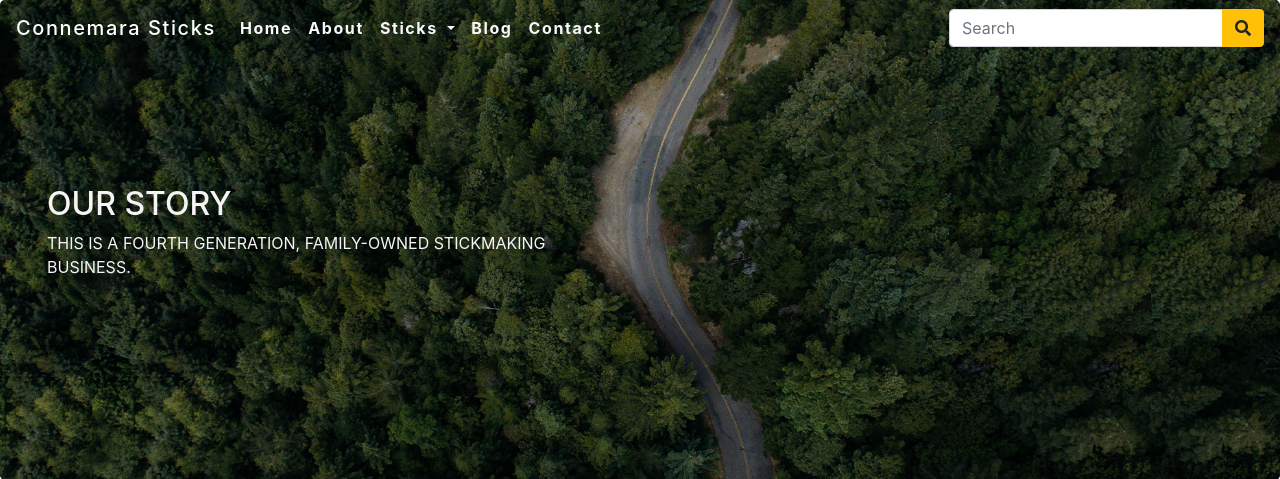
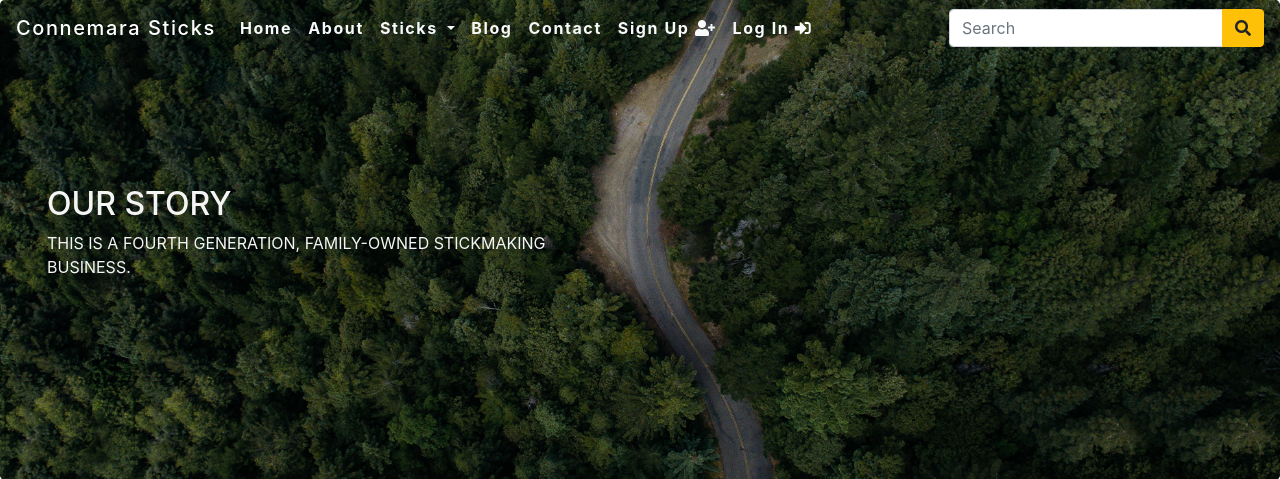
Before and after one commit to Squelsh84/connemara-sticks-ms4, a Django app: page /about/ in a window 1280 px wide. Shown: the top 479 px of the page. Run offline with Django 3.2, Linux system fonts and the light colour scheme; data that the repository does not hold is empty; some libraries are stand-ins or nearby versions.

Commit message:
In the navbar there is a log in and sign up button added. When logged in displays customers name.

```diff
--- a/templates/base.html
+++ b/templates/base.html
@@ -54,6 +54,30 @@
         <li class="nav-item">
           <a class="nav-link text-light font-weight-bold  " href="{% url 'contact' %}">Contact</a>
         </li>
+        {% if request.user.is_authenticated and request.user.first_name %}
+        <li class="nav-item dropdown">
+          <a class="nav-link text-light font-weight-bold ">
+            Welcome, {{ request.user.first_name }} <i class="fas fa-user circle"></i>
+          </a>
+        </li>
+        <li class="nav-item">
+          <a class="nav-link text-light font-weight-bold" href="">
+            Log Out <i class="fas fa-sign-out-alt"></i>
+          </a>
+        </li>
+        {% else %}
+        <li class="nav-item">
+          <a class="nav-link text-light font-weight-bold" href="{% url 'register' %}">
+            Sign Up <i class="fas fa-user-plus"></i>
+          </a>
+        </li>
+        <li class="nav-item">
+          <a class="nav-link text-light font-weight-bold" href="{% url 'login' %}">
+            Log In <i class="fas fa-sign-in-alt"></i>
+          </a>
+        </li>
+        {% endif %}
+
         {% if item_count > 0 %}
         <li class="nav-item">
           <a class="nav-link text-light font-weight-bold " href="{% url 'cart_detail' %}"><i
```
